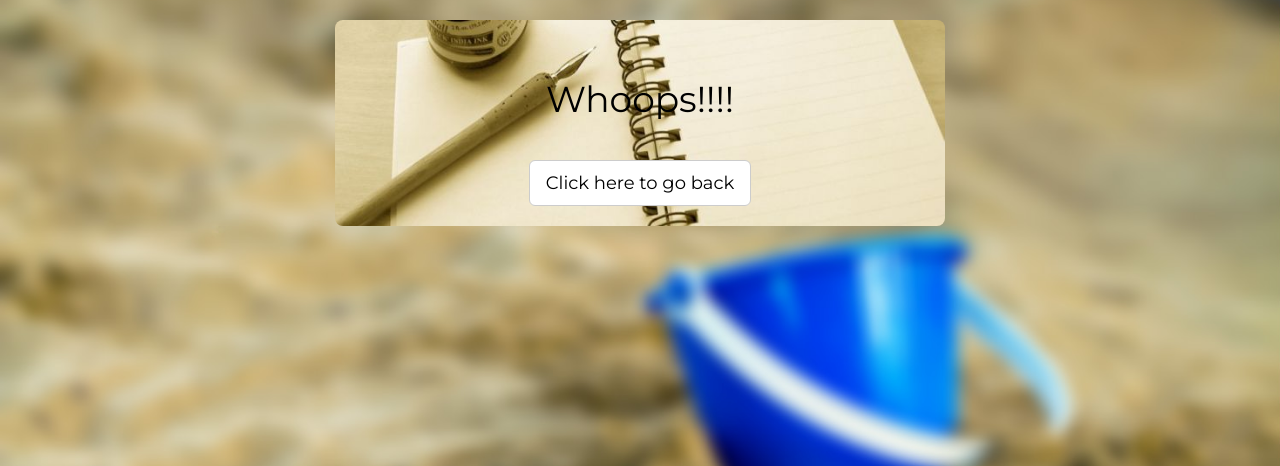
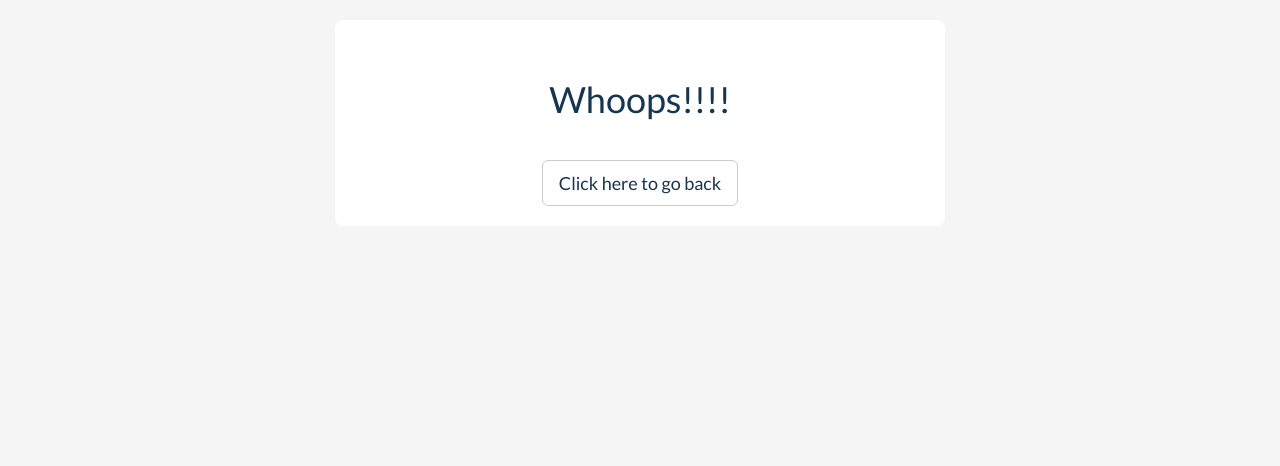
Before and after one commit to andela-ooshodi/django-bucketlist-application, a Django app: template djangobucketlist/bucketlist/templates/bucketlist/errors.html in a window 1280 px wide. Shown: the top 466 px of the page. Run offline with Django 3.2, Linux system fonts and the light colour scheme; the template is opened without the code that fills it, so the values that code supplies are empty; parts of the project's set-up code (start-up, migrations or seed data) failed here and were passed over; some libraries are stand-ins or nearby versions.

Commit message:
(fix) styling up bucketlist app

```diff
--- a/djangobucketlist/bucketlist/static/css/base.css
+++ b/djangobucketlist/bucketlist/static/css/base.css
@@ -1,24 +1,43 @@
 body {
-  background: url("../img/bucket.jpg") no-repeat center center fixed;
-  -webkit-background-size: cover;
-  -moz-background-size: cover;
-  -o-background-size: cover;
-  background-size: cover;
-  font-family: 'Montserrat', sans-serif;
+  background-color: #F5F5F5;
+  font-family: 'Lato', sans-serif;
 }
 
 .btn-default {
-  color: #000;
+  color: #163550;
 }
 
 i {
-  color: #000;
+  color: #163550;
 }
 
 /* index pade styling */
 .centered {
-  margin-top: 15%;
+  margin-top: 7%;
+  color: #163550;
+}
+
+#title {
+  margin-top: 0px;
+  margin-bottom: 50px;
+  font-size: 70px;
+  font-weight: 300;
+  letter-spacing: -2px;
+}
+
+#logo {
+  font-size: 200px;
+  opacity: 0.8;
+}
+
+#get-started {
+  margin-bottom: 10px;
   color: #fff;
+}
+
+#login {
+  color: #fff;
+  background-color: #163550;
 }
 
 .copyright {
@@ -30,7 +49,7 @@ i {
 
 /* modal styling */
 .modal-content {
-  color: #000;
+  color: #163550;
 }
 
 /* home page content styling */
@@ -41,25 +60,25 @@ i {
 .content {
   height: 100%;
   width: 100%;
-  background: url("../img/paper.jpg") no-repeat;
-  -webkit-background-size: cover;
-  -moz-background-size: cover;
-  -o-background-size: cover;
-  background-size: cover;
   background-color: #fff;
   border-radius: 8px;
   padding: 40px 10px 10px 10px;
   margin: 20px 0px;
-  color: #000;
+  color: #163550;
 }
 
 .content .row {
   margin: 0px 20px;
   overflow: hidden;
 }
+.buckets a {
+  color: #163550;
+}
 
 #name {
   display: inline-block;
+  color: #163550;
+  font-size: 50px;
 }
 
 #logout {
--- a/djangobucketlist/bucketlist/templates/bucketlist/base.html
+++ b/djangobucketlist/bucketlist/templates/bucketlist/base.html
@@ -4,7 +4,7 @@
     <head>
       {% block head %}
       <meta name="viewport" content="width=device-width, initial-scale=1.0">
-      <link href='https://fonts.googleapis.com/css?family=Montserrat' rel='stylesheet' type='text/css'>
+      <link href='https://fonts.googleapis.com/css?family=Lato:400,900,100,300' rel='stylesheet' type='text/css'>
       <link href="{% static 'lib/bootstrap/dist/css/bootstrap.min.css' %}" rel="stylesheet">
       <link href="{% static 'lib/flxgrid/dist/css/flexgrid.min.css' %}" rel="stylesheet">
       <link href="{% static 'lib/mdi/css/materialdesignicons.min.css' %}" type="text/css" rel="stylesheet"/>
--- a/djangobucketlist/bucketlist/templates/bucketlist/bucketlist.html
+++ b/djangobucketlist/bucketlist/templates/bucketlist/bucketlist.html
@@ -22,7 +22,7 @@
       {% endif %}
       <div class="page-content">
         <div class="row">
-          <h2>My bucketlists &nbsp;
+          <h2>Bucketlists &nbsp;
           <a id="add-list-icon" class="btn btn-default" role="button" href="#bucketModal" data-toggle="modal">Add</a>
           </h2>
         </div>
```
Also changed, not shown: djangobucketlist/bucketlist/templates/bucketlist/index.html (+9 -7 lines), djangobucketlist/bucketlist/static/img/bucket.jpg (deleted), djangobucketlist/bucketlist/static/img/paper.jpg (deleted).
